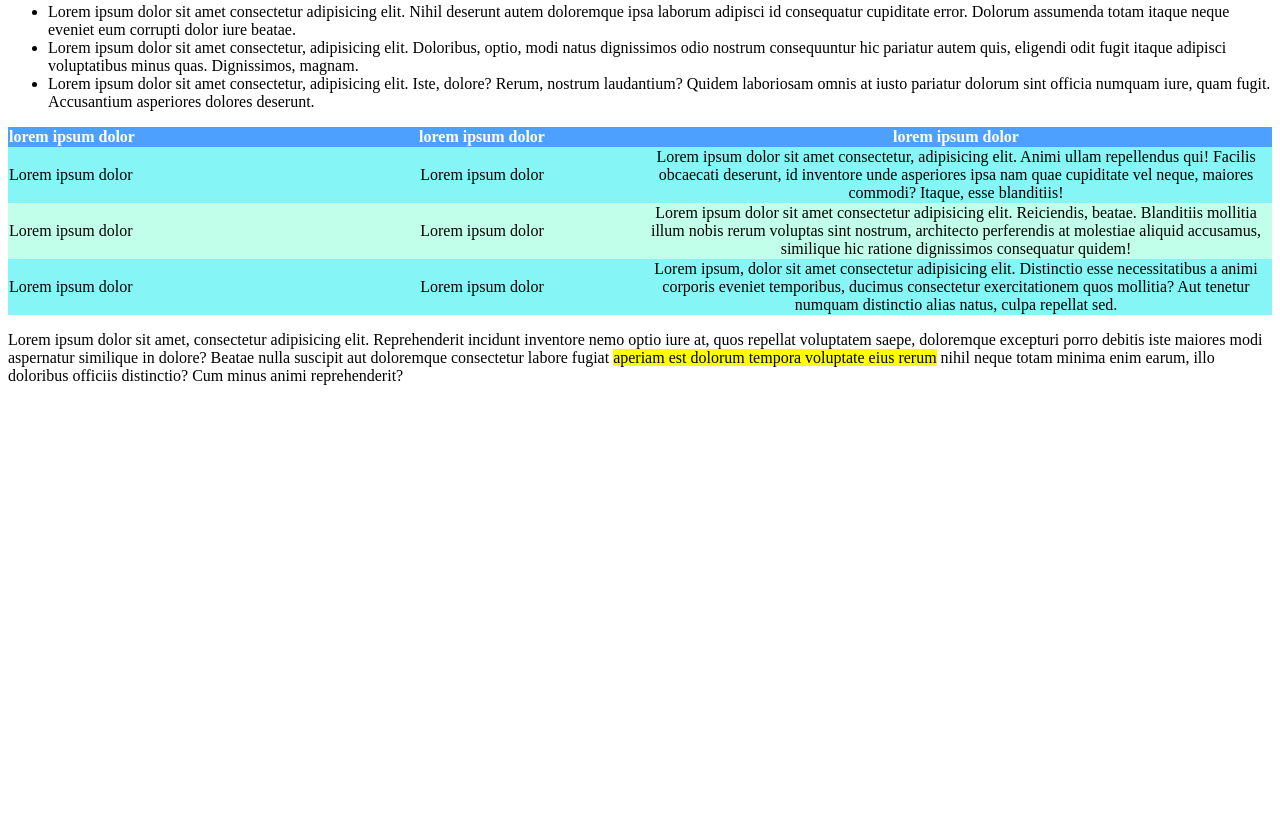
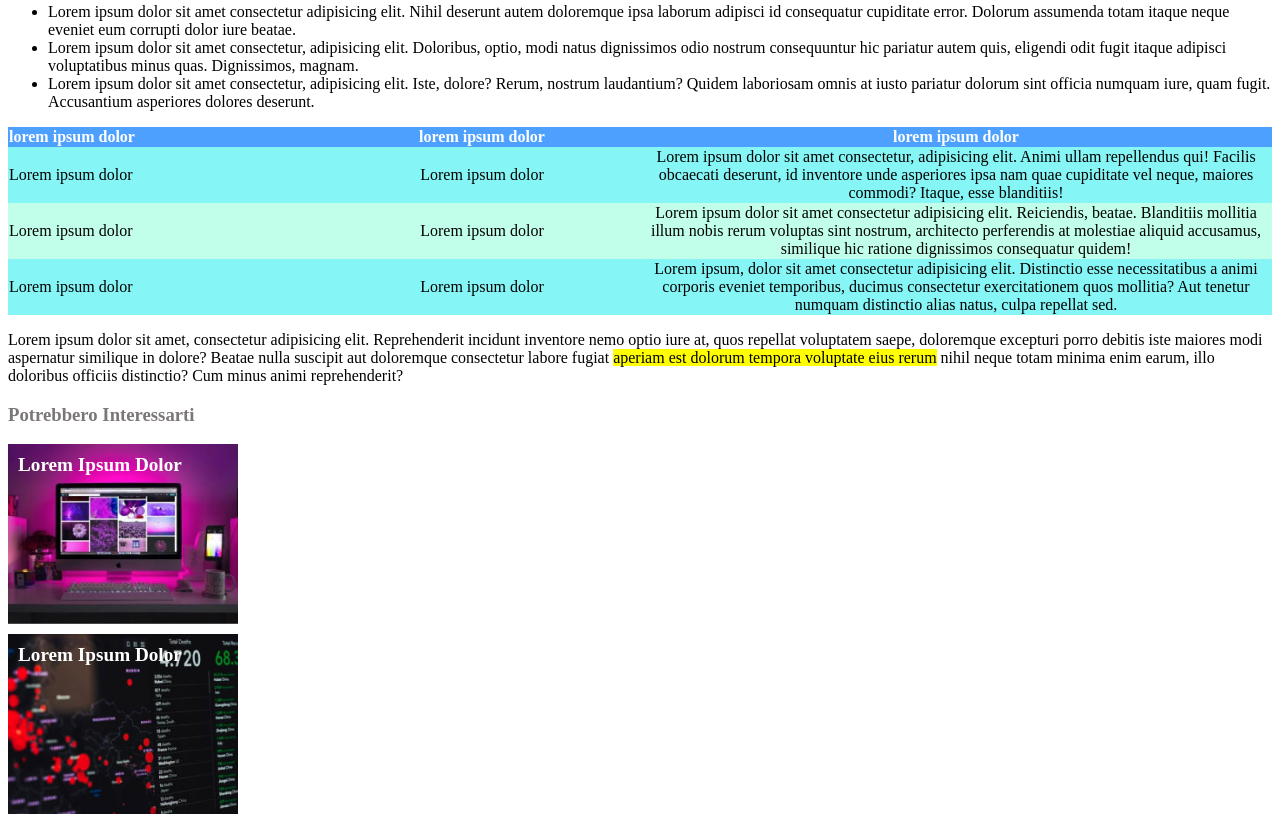
Before and after one commit to DavidZarfati/html-css-booleaner, a plain HTML site: page index.html in a window 1280 px wide. Shown: the part 663-1487 px from the top of the page. Before the commit the page ends 1064 px from the top, so only its background shows below. Drawn offline with Linux system fonts and the light colour scheme.

Commit message:
Feat:fine progetto

```diff
--- a/css/style.css
+++ b/css/style.css
@@ -40,3 +40,24 @@ text-align: center;
 .wd-50{
     width: 50%;
 }
+h3{
+    color: rgb(124, 119, 119);
+
+}
+#computer{
+    background-image: url(../img/monitor.jpg);
+}
+#graph{
+    background-image: url(../img/graph.jpg);
+}
+.related-article-title{
+    margin: 0;
+    font-size: 1.2rem;  color: white;
+    width: 210px;
+    height: 160px;
+    background-position: center;
+    background-repeat: no-repeat;
+    background-size: cover;
+    margin-bottom: 10px;
+    padding: 10px;
+}
--- a/index.html
+++ b/index.html
@@ -67,7 +67,15 @@ Beatae nulla suscipit aut doloremque consectetur labore fugiat <mark> aperiam es
     </main>
 
 
-    <footer></footer>
+    <footer>
+        <h3>Potrebbero Interessarti</h3>
+        <div>
+            <h4 class="related-article-title" id="computer">Lorem Ipsum Dolor</h4>
+        </div>
+        <div class="related-article">
+    <h4 class="related-article-title" id="graph">Lorem Ipsum Dolor</h4>
+</div>
+    </footer>
 
 </body>
 
```
